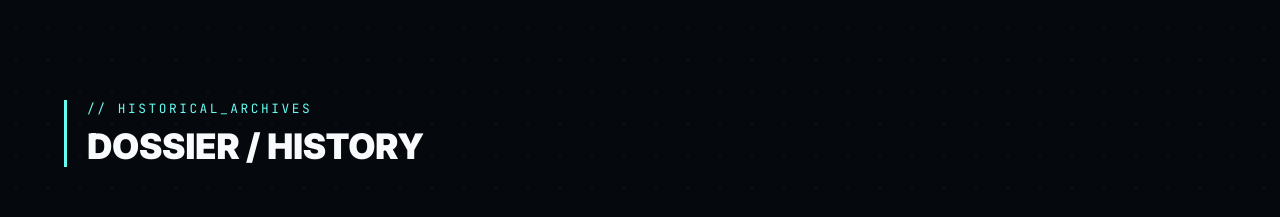
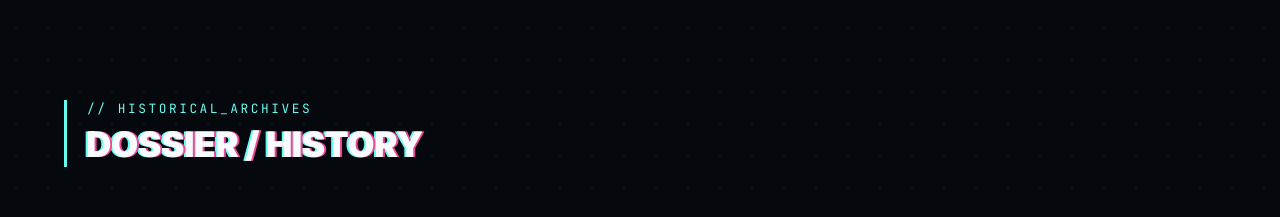
Before and after one commit to Debashish9860/Portfolio, a React (Vite) app in the folder frontend/: page / in a window 1280 px wide. Shown: the part 820-1037 px from the top of the page. Built offline with nearby package versions, Linux system fonts and the light colour scheme; no server answers.

Commit message:
Update in-view heading glitch animation to match hover effect and lower scroll threshold

```diff
--- a/frontend/src/index.css
+++ b/frontend/src/index.css
@@ -285,7 +285,8 @@ h1, h2, h3, h4 {
 }
 
 .glitch-hover.in-view {
-  animation: glitch-periodic 6s infinite;
+  animation: glitch-anim 0.25s infinite;
+  text-shadow: 2px 0 var(--pink), -2px 0 var(--cyan);
 }
 
 .glitch-hover:hover {
--- a/frontend/src/pages/Home.jsx
+++ b/frontend/src/pages/Home.jsx
@@ -190,7 +190,7 @@ const Home = () => {
     const observerOptions = {
       root: null,
       rootMargin: '0px',
-      threshold: 0.15
+      threshold: 0.05
     };
 
     const observerCallback = (entries) => {
```
